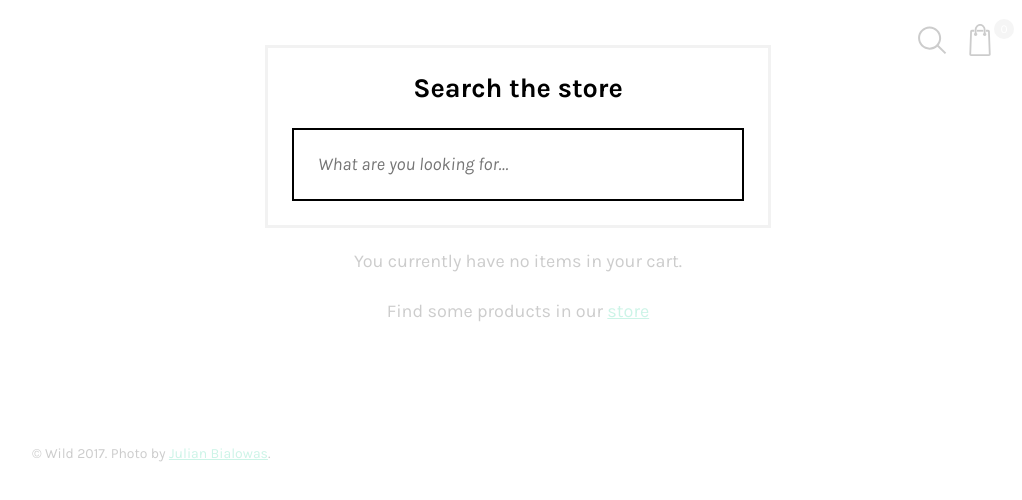
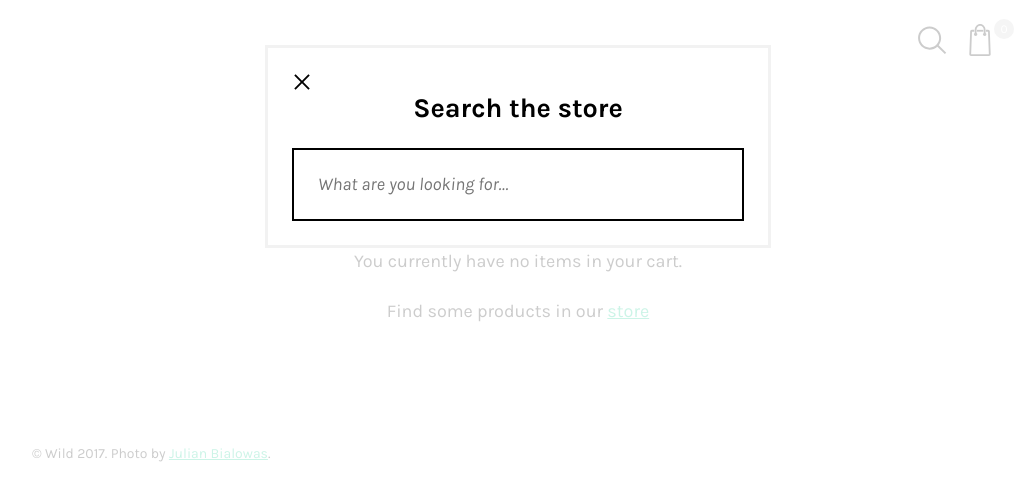
Before and after one commit to gethyn1/react-contenful-store, a React app: page /cart in a window 1280 px wide. Both pictures are taken after a click on the button 1053 px from the left and 40 px from the top of the page. Shown: the top 500 px of the page, without its empty margins (122-1144 px from the left). Built offline with nearby package versions, Linux system fonts and the light colour scheme.

Commit message:
Add close icon to search component

```diff
--- a/src/components/Cart.jsx
+++ b/src/components/Cart.jsx
@@ -51,7 +51,7 @@ const Cart = ({ totalItems, items, removeItem, increaseQuantity, decreaseQuantit
   return (
     <div className="s-body u-text-center">
       <p>You currently have no items in your cart.</p>
-      <p>Find some products in our <Link to="/">store</Link></p>
+      <p>Find some products in our <Link to="/products">store</Link></p>
     </div>
   )
 }
--- a/src/components/Search.jsx
+++ b/src/components/Search.jsx
@@ -7,8 +7,10 @@ import Flag from './Flag'
 import ListBare from './ListBare'
 import Icon from './Icon'
 
-// eslint-disable-next-line no-unused-vars
+/* eslint-disable no-unused-vars */
 import searchIcon from '../images/icons/search.svg'
+import closeIcon from '../images/icons/close.svg'
+/* eslint-enable no-unused-vars */
 
 import styles from '../styles/6-components/_components.search.scss'
 
@@ -77,6 +79,9 @@ const Search = ({
       {isVisible &&
         <div role="button" tabIndex={0} className={styles.overlay} onClick={handleToggle}>
           <div className={styles.wrap}>
+            <button onClick={handleToggle} className={styles.close}>
+              <Icon type="close" size="20" />
+            </button>
             <h2 className="u-h2 u-text-center">Search the store</h2>
             <input className={styles.input} type="text" onChange={handleChange} placeholder="What are you looking for&hellip;" />
             {results.length > 0 &&
--- a/src/styles/6-components/_components.search.scss
+++ b/src/styles/6-components/_components.search.scss
@@ -4,7 +4,8 @@
 
 @import '../global-import';
 
-.icon {
+.icon,
+.close {
   background: none;
   border: none;
   cursor: pointer;
```
